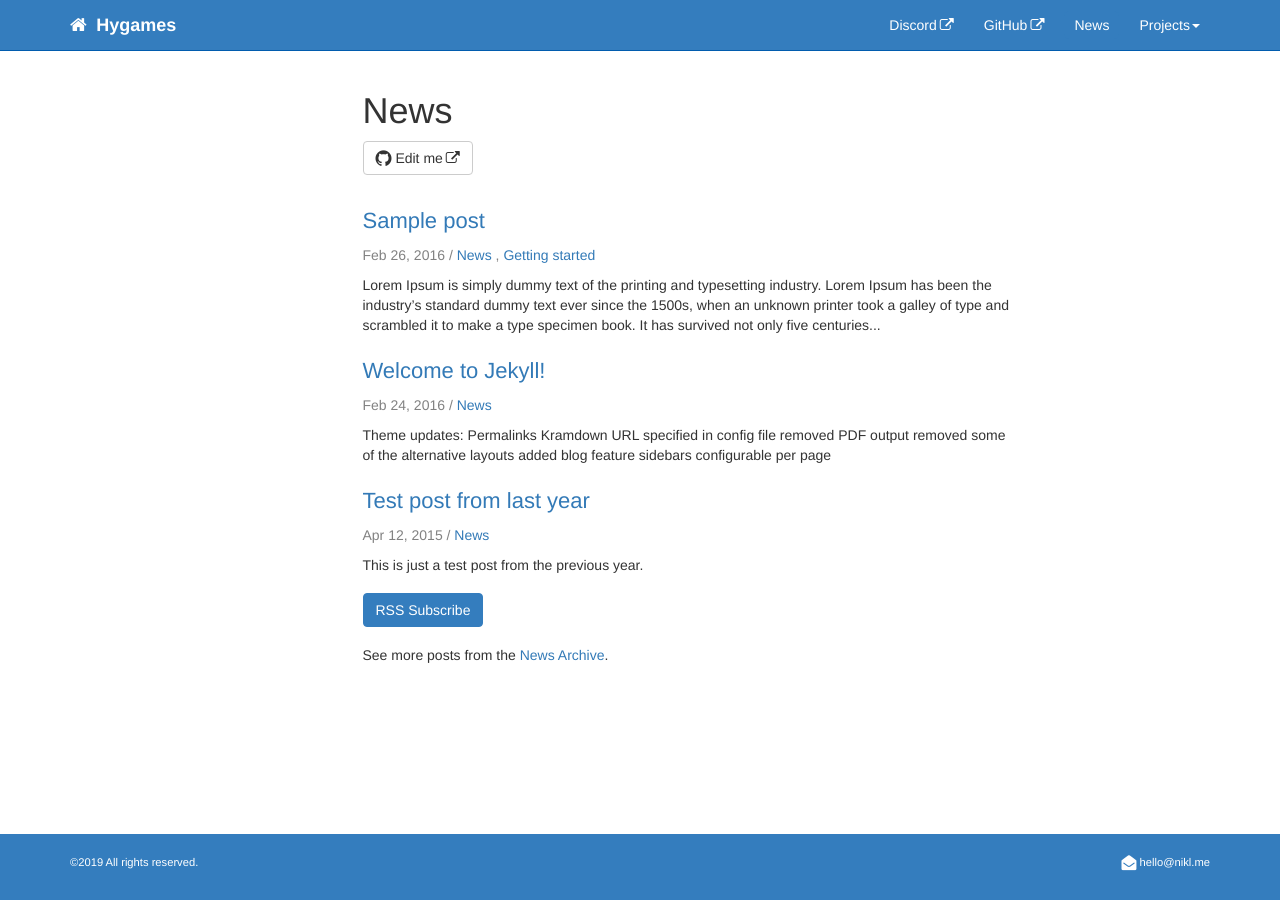
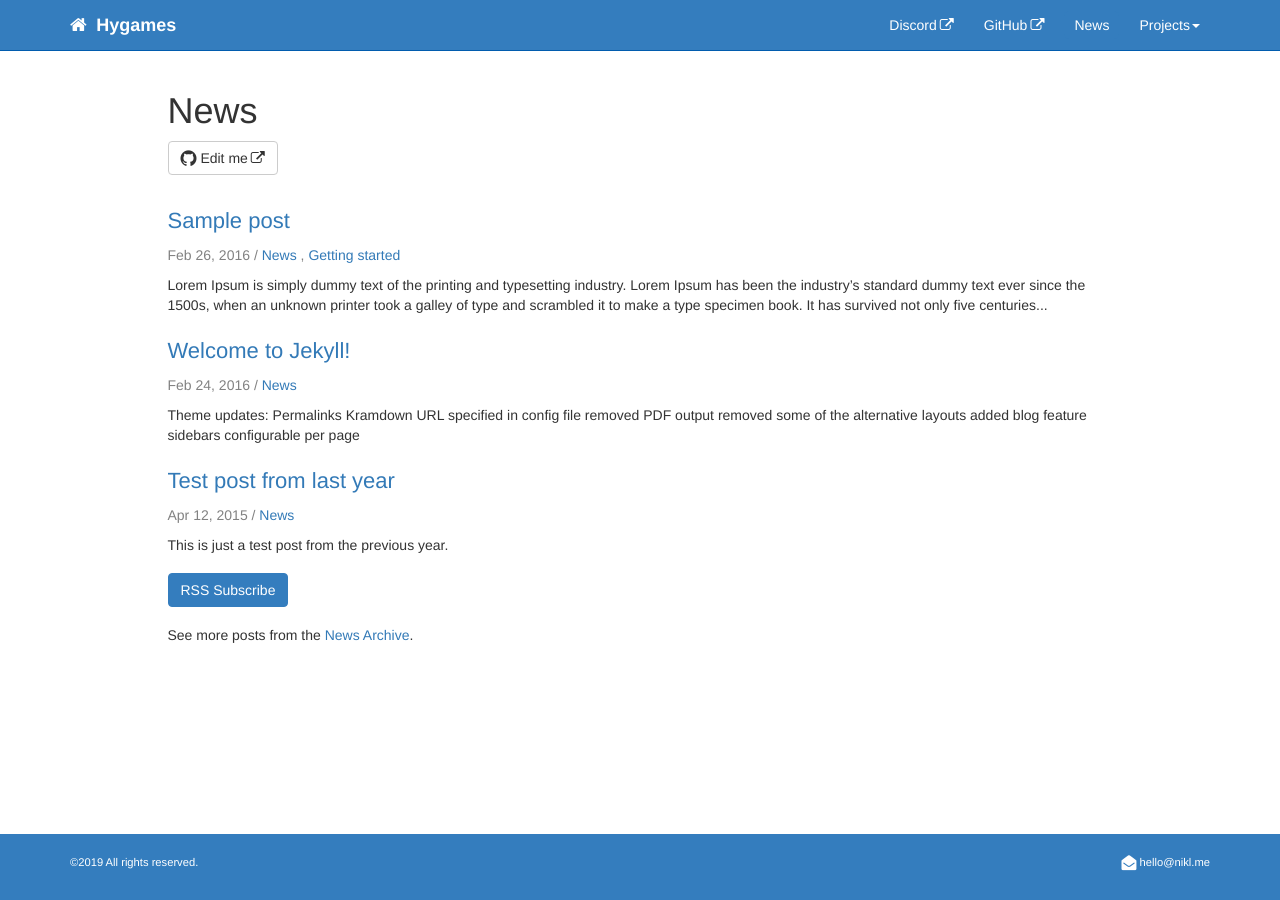
Before and after one commit to hygames/www-hygames-dev, a Jekyll site: the page built from pages/news/news.html, in a window 1280 px wide. Built offline with Jekyll 4.4.1, drawn with Linux system fonts in a browser that asks for light colours; nearby versions of some CDN libraries; comment, search, counter and statistics services are not loaded.

Commit message:
further cleaning

```diff
--- a/_includes/head.html
+++ b/_includes/head.html
@@ -2,13 +2,11 @@
 <meta http-equiv="X-UA-Compatible" content="IE=edge">
 <meta name="viewport" content="width=device-width, initial-scale=1">
 <meta name="description" content="{% if page.summary %}{{ page.summary | strip_html | strip_newlines | truncate: 160 }}{% endif %}">
-<meta name="keywords" content="{{page.tags}}{% if page.tags %}, {% endif %} {{page.keywords}}">
+<meta name="keywords" content="{{page.tags}}{% if page.tags and page.keywords %}, {% endif %} {{page.keywords}}">
 <title>{{ page.title }} | {{ site.site_title }}</title>
 <link rel="stylesheet" href="{{ 'css/syntax.css' | relative_url }}">
 
 <link rel="stylesheet" type="text/css" href="https://maxcdn.bootstrapcdn.com/font-awesome/4.7.0/css/font-awesome.min.css">
-<!--<link rel="stylesheet" type="text/css" href="css/bootstrap.min.css">-->
-<link rel="stylesheet" href="{{ 'css/modern-business.css' | relative_url }}">
 <!-- Latest compiled and minified CSS -->
 <link rel="stylesheet" href="https://maxcdn.bootstrapcdn.com/bootstrap/3.3.7/css/bootstrap.min.css" integrity="sha384-BVYiiSIFeK1dGmJRAkycuHAHRg32OmUcww7on3RYdg4Va+PmSTsz/K68vbdEjh4u" crossorigin="anonymous">
 <link rel="stylesheet" href="{{ 'css/customstyles.css' | relative_url }}">
--- a/_layouts/default.html
+++ b/_layouts/default.html
@@ -33,31 +33,34 @@
 <body>
 {% include topnav.html %}
 <!-- Page Content -->
+<div id="main">
 <div class="container">
-  <div id="main">
     <!-- Content Row -->
     <div class="row">
-        {% assign content_col_size = "col-md-offset-2, col-md-8" %}
-        {% unless page.hide_sidebar %}
+        <div class="col-md-1">
+        </div>
+        {% if page.hide_sidebar %}
+            {% assign content_col_size = "col-md-10" %}
+        {% else %}
             <!-- Sidebar Column -->
-            <div class="col-md-offset-1, col-md-3" id="tg-sb-sidebar">
+            <div class="col-md-3" id="tg-sb-sidebar">
                 {% include sidebar.html %}
             </div>
             {% assign content_col_size = "col-md-7" %}
-        {% endunless %}
+        {% endif %}
 
         <!-- Content Column -->
         <div class="{{content_col_size}}" id="tg-sb-content">
             {{content}}
         </div>
     <!-- /.row -->
-</div>
+    </div>
 <!-- /.container -->
 </div>
 <!-- /#main -->
 </div>
+</body>
 {% include footer.html %}
-</body>
 {% if site.google_analytics %}
 {% include google_analytics.html %}
 {% endif %}
--- a/_layouts/post.html
+++ b/_layouts/post.html
@@ -23,7 +23,7 @@ layout: default
     <div class="post-content" itemprop="articleBody">
 
         {% if page.summary %}
-        <div class="summary">{{page.summary}}</div>
+            <div class="summary">{{page.summary}}</div>
         {% endif %}
 
         {{ content }}
--- a/css/modern-business.css
+++ /dev/null
@@ -1,89 +0,0 @@
-/*!
- * Start Bootstrap - Modern Business HTML Template (http://startbootstrap.com)
- * Code licensed under the Apache License v2.0.
- * For details, see http://www.apache.org/licenses/LICENSE-2.0.
- */
-
-/* Global Styles */
-
-html,
-body {
-    height: 100%;
-}
-
-.img-portfolio {
-    margin-bottom: 30px;
-}
-
-.img-hover:hover {
-    opacity: 0.8;
-}
-
-/* Home Page Carousel */
-
-header.carousel {
-    height: 50%;
-}
-
-header.carousel .item,
-header.carousel .item.active,
-header.carousel .carousel-inner {
-    height: 100%;
-}
-
-header.carousel .fill {
-    width: 100%;
-    height: 100%;
-    background-position: center;
-    background-size: cover;
-}
-
-/* 404 Page Styles */
-
-.error-404 {
-    font-size: 100px;
-}
-
-/* Pricing Page Styles */
-
-.price {
-    display: block;
-    font-size: 50px;
-    line-height: 50px;
-}
-
-.price sup {
-    top: -20px;
-    left: 2px;
-    font-size: 20px;
-}
-
-.period {
-    display: block;
-    font-style: italic;
-}
-
-/* Footer Styles */
-
-footer {
-    margin: 50px 0;
-}
-
-/* Responsive Styles */
-
-@media(max-width:991px) {
-    .client-img,
-    .img-related {
-        margin-bottom: 30px;
-    }
-}
-
-@media(max-width:767px) {
-    .img-portfolio {
-        margin-bottom: 15px;
-    }
-
-    header.carousel .carousel {
-        height: 70%;
-    }
-}
--- a/css/theme.css
+++ b/css/theme.css
@@ -5,8 +5,7 @@
 }
 
 html {
-    position: relative;
-    min-height: 100%;
+    height: 100%;
     box-sizing: border-box;
     margin: 0;
     width: 100%;
@@ -20,8 +19,8 @@ html {
 
 body {
     position: relative;
-    margin: 0;
-    padding-bottom: 6rem;
+    margin: 0 0 0 0;
+    padding-bottom: 8rem;
     min-height: 100%;
 }
 
@@ -33,10 +32,9 @@ footer {
     right: 0;
     bottom: 0;
     left: 0;
-    margin: 0;
+    margin: 0 0 0 0;
     padding-top: 2rem;
     padding-bottom: 2rem;
-    Width: 100%;
 }
 
 .nav-tabs > li.active > a, .nav-tabs > li.active > a:hover, .nav-tabs > li.active > a:focus {
--- a/pages/news/news.html
+++ b/pages/news/news.html
@@ -1,10 +1,9 @@
 ---
 title: News
-sidebar: home_sidebar
+hide_sidebar: true
 keywords: news, blog, updates, release notes, announcements
 permalink: news.html
 toc: false
-folder: news
 ---
 <div class="home">
 
```
Also changed, not shown: _layouts/page.html (+2 -5 lines).
